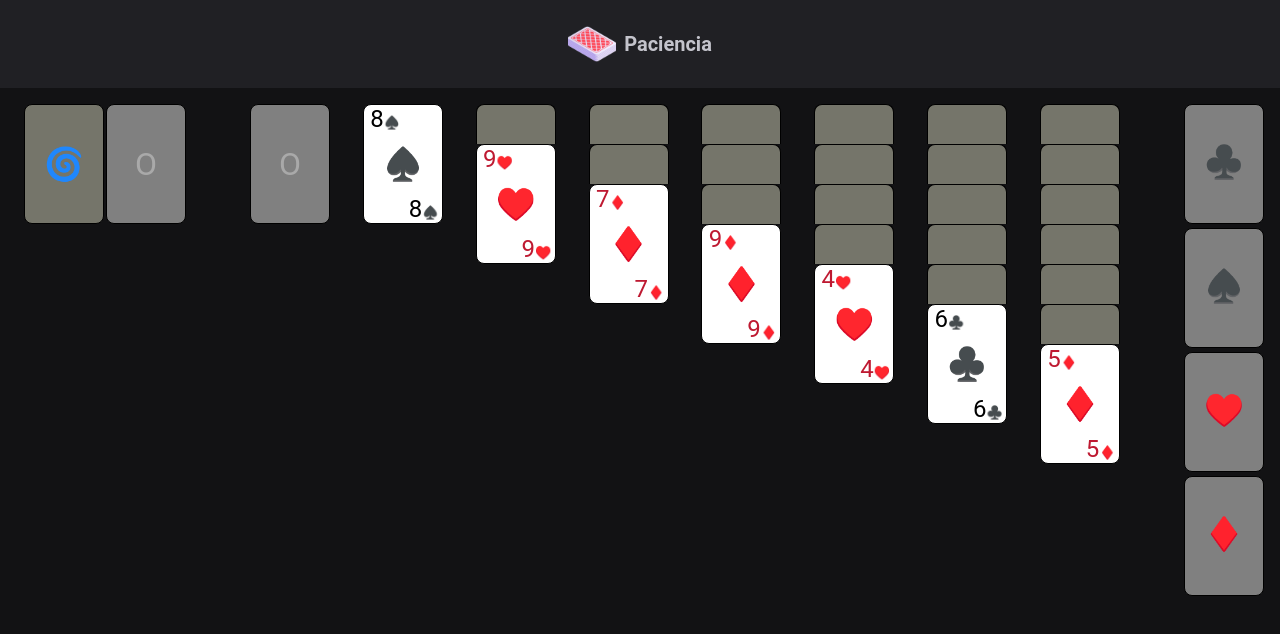
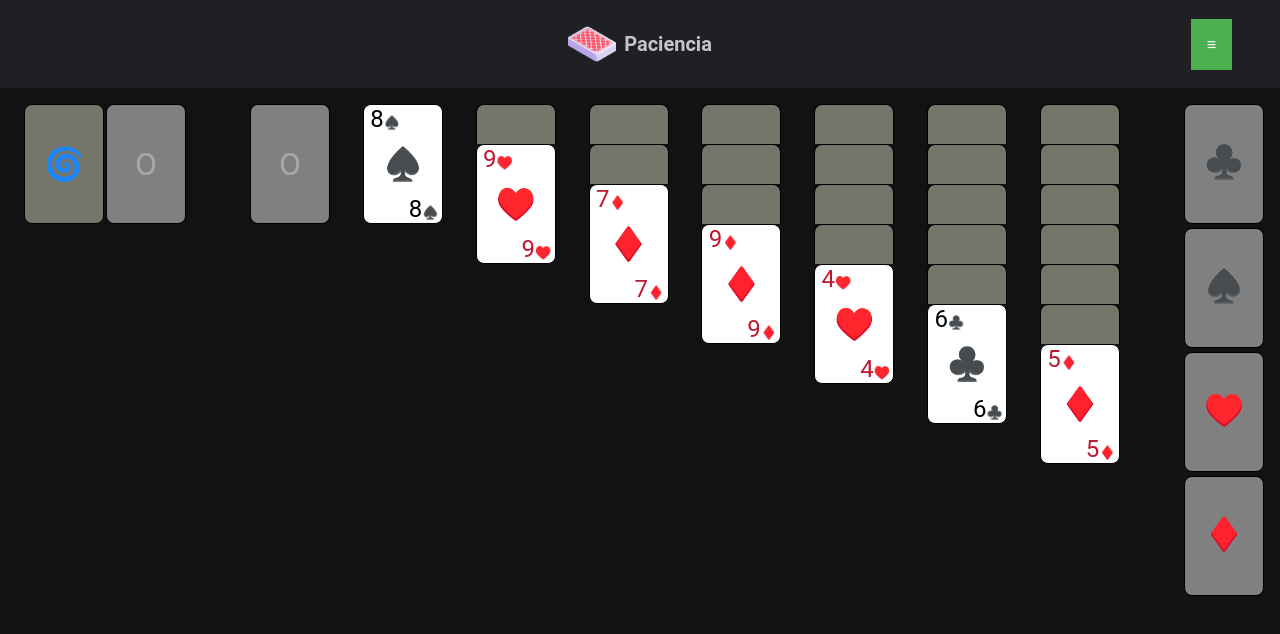
Before and after one commit to phln1108/Solitaire, a React (Vite) app: page / in a window 1280 px wide. Shown: the top 634 px of the page. Built offline with nearby package versions, Linux system fonts and the light colour scheme.

Commit message:
fixing some quality of life things and adding dropdown

```diff
--- a/src/Components/Cards.module.css
+++ b/src/Components/Cards.module.css
@@ -6,7 +6,25 @@
     border: 1px solid black;
     position: relative;
     background: white;
+    cursor: pointer;
 }
+
+/* .card::before {
+    position: absolute;
+    content: "";
+    width: 5rem;
+    height: 7.5rem;
+    background: tomato;
+    border-radius: 12px;
+    z-index: -1;
+    transition: 0.03s;
+    animation: animate 2s linaer infinite;
+}
+.card:hover::before {
+    width: 5.75rem;
+    height: 8.25rem;
+} */
+
 
 .topOfCard {
     display: flex;
@@ -69,4 +87,10 @@
 .selected {
     border-color: red;
     border-width: 3px;
+    animation: animate 2s linear infinite;
 }
+@keyframes animate {
+    50% {
+        filter: hue-rotate(350deg);
+    }
+}
--- a/src/Components/Cards.tsx
+++ b/src/Components/Cards.tsx
@@ -121,7 +121,7 @@ export const CardElement = (props: CardElementProps) => {
                             <label className={styles.cardLabel} style={colorStyle}>{props.card.value}</label>
                             <label className={styles.cardLabelNipe} style={colorStyle}>{props.card.nipe}</label>
                         </div>
-                        <label className={styles.cardLabelMiddle}>{props.card.nipe}</label>
+                        <label className={styles.cardLabelMiddle} style={colorStyle}>{props.card.nipe}</label>
                         <div className={styles.cardLabelEnd}>
                             <label className={styles.cardLabel} style={colorStyle}>{props.card.value}</label>
                             <label className={styles.cardLabelNipe} style={colorStyle}>{props.card.nipe}</label>
@@ -157,15 +157,11 @@ export const TopOfCard = (props: CardElementProps) => {
             )
         case revealType.HIDDEN:
             return (
-                <div className={styles.topOfCard + " " + styles.reverse} onClick={props.onClick}>
-                    {/* <label className={styles.cardLabelMiddle}>🌀</label> */}
-                </div>
+                <div className={styles.topOfCard + " " + styles.reverse} onClick={props.onClick}/>
             )
         default:
             return (
-                <div className={styles.topOfCard + " " + styles.empty} onClick={props.onClick}>
-                    {/* <label className={styles.cardLabelMiddle}>{props.empty_nipe === undefined ? "O" : props.empty_nipe}</label> */}
-                </div>
+                <div className={styles.topOfCard + " " + styles.empty} onClick={props.onClick}/>
             )
     }
 }
--- /dev/null
+++ b/src/Components/DropDown.module.css
@@ -0,0 +1,23 @@
+.dropDown {
+    height: 3rem;
+    width: 3rem;
+    display: flex;
+    background-color: var(--gray-600);
+    align-items: center;
+    justify-content: center;
+    border-radius: 8px;
+    cursor: pointer;
+}
+
+.dropdownButton {
+    background-color: #4CAF50;
+    color: white;
+    padding: 16px;
+    font-size: 16px;
+    border: none;
+    cursor: pointer;
+}
+
+.dropdownButton:hover, .dropdownButton:focus {
+    background-color: #3e8e41;
+}
--- /dev/null
+++ b/src/Components/DropDown.tsx
@@ -0,0 +1,25 @@
+import { useState } from "react";
+import styles from "./DropDown.module.css"
+
+export const Dropdown = () => {
+    const [isOpen, setIsOpen] = useState(false);
+
+
+
+    return (
+
+        <div>
+            <button className={styles.dropdownButton} onClick={() => setIsOpen(!isOpen)}>≡</button>
+
+            {isOpen && (
+               <div>
+                <label>opa</label>
+               </div>
+
+            )}
+
+        </div>
+
+    );
+
+};
--- a/src/Components/GameController.tsx
+++ b/src/Components/GameController.tsx
@@ -37,6 +37,10 @@ export const GameController = (props: Props) => {
         console.log(decks[id][decks[id].length - 1])
 
         if (firstSelected === id || (index == -1 && firstSelected == -1)) {
+            if (index !== selectedCard){
+                setSelectedCard(index);
+                return
+            }
             setFirstSelected(-1)
             // setSelectedCard(-1)
             return
@@ -60,21 +64,24 @@ export const GameController = (props: Props) => {
                     new_decks[firstSelected] = [...new_decks[firstSelected]].filter((deckDard) => {
                         return card.value !== deckDard.value || card.nipe !== deckDard.nipe
                     })
-                    new_decks[id] = [...new_decks[id],card]
+                    new_decks[id] = [...new_decks[id], card]
                     return new_decks
                 })
-            }else {
+            } else {
                 setDecks(old_decks => {
                     const new_decks = [...old_decks]
                     const packOfCards = new_decks[firstSelected].slice(indexCard)
                     console.log(packOfCards)
-                    new_decks[firstSelected] = new_decks[firstSelected].slice(0,indexCard)
-                    new_decks[id] = [...new_decks[id],...packOfCards]
+                    new_decks[firstSelected] = new_decks[firstSelected].slice(0, indexCard)
+                    new_decks[id] = [...new_decks[id], ...packOfCards]
                     console.log(new_decks[id])
                     return new_decks
                 })
             }
-
+        } else if ((index !== -1 || firstSelected !== -1)) {
+            setFirstSelected(id)
+            setSelectedCard(index)
+            return
         }
         setFirstSelected(-1)
         setSelectedCard(-1)
@@ -106,12 +113,12 @@ export const GameController = (props: Props) => {
 
     return (
         <div className={styles.wrapper}>
-            <DeckHolder selected={firstSelected == 0? 1: -1} handleClick={handleDeckHolderSelect} deck={decks[0]}></DeckHolder>
+            <DeckHolder selected={firstSelected == 0 ? 1 : -1} handleClick={handleDeckHolderSelect} deck={decks[0]}></DeckHolder>
             <div className={styles.cardArea}>
                 {decks.map((deck, index) => {
                     if (index === 0 || index > 8)
                         return
-                    return <CardHolder selected={firstSelected === index? selectedCard : -1} clickHandler={handleCardHOlderSelect} key={index} deck={deck} id={index} />
+                    return <CardHolder selected={firstSelected === index ? selectedCard : -1} clickHandler={handleCardHOlderSelect} key={index} deck={deck} id={index} />
                 })}
             </div>
             <div className={styles.nipeConteiners}>
--- a/src/Components/Header.module.css
+++ b/src/Components/Header.module.css
@@ -11,3 +11,9 @@
 .header img {
     height: 3rem;
 }
+
+.dropDownArea {
+    position: absolute;
+    right: 0;
+    margin-right: 3rem;
+    }
--- a/src/Components/Header.tsx
+++ b/src/Components/Header.tsx
@@ -1,12 +1,16 @@
 import styles from "./Header.module.css"
 
 import logo from "../assets/logo.png"
+import { Dropdown } from "./DropDown"
 
 export function Header() {
     return (
         <header className={styles.header}>
             <img src={logo} alt="paciencia"/>
             <strong>Paciencia</strong>
+            <div className={styles.dropDownArea}>
+                <Dropdown />
+            </div>
         </header>
     )
 }
```
